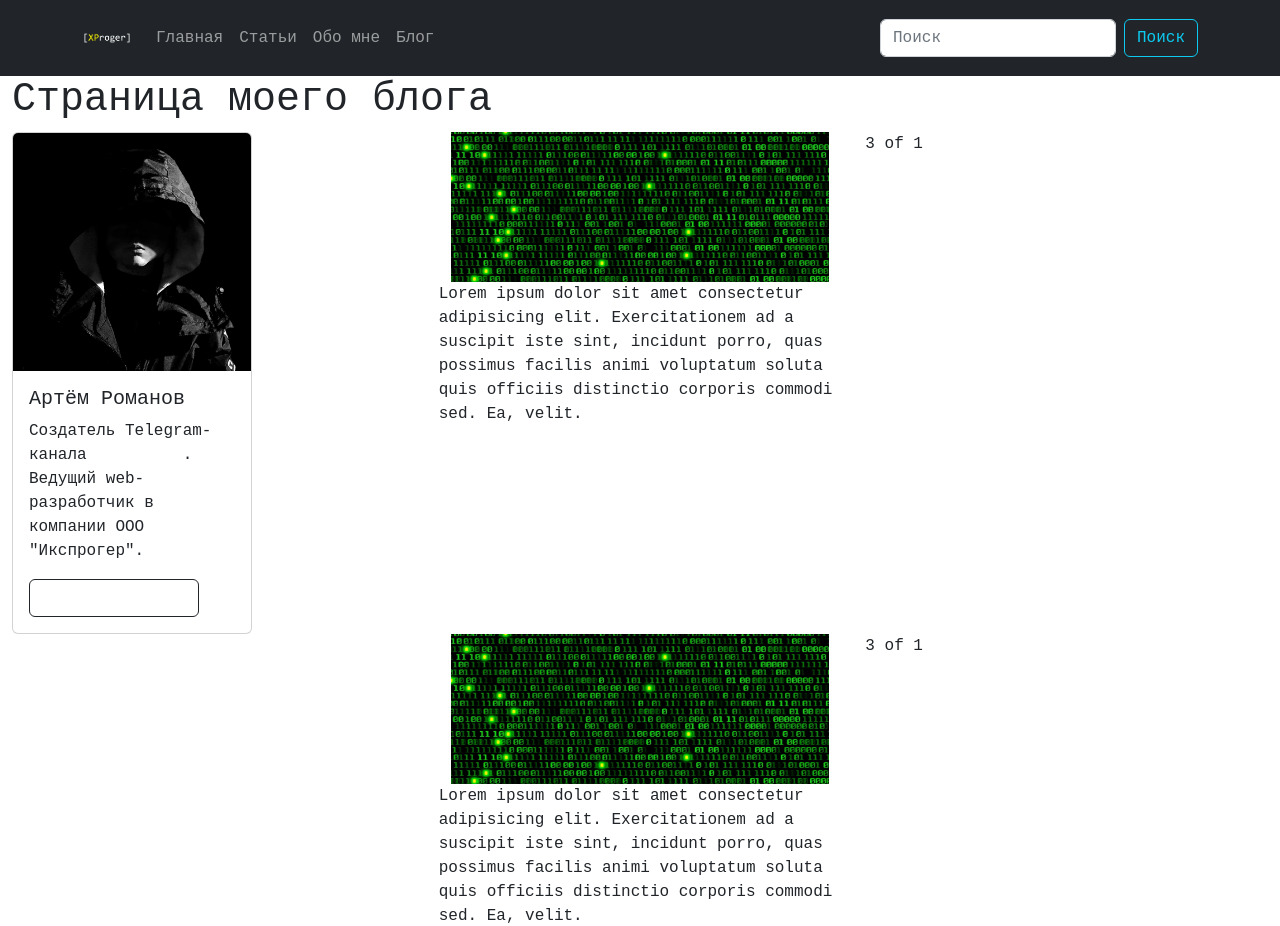
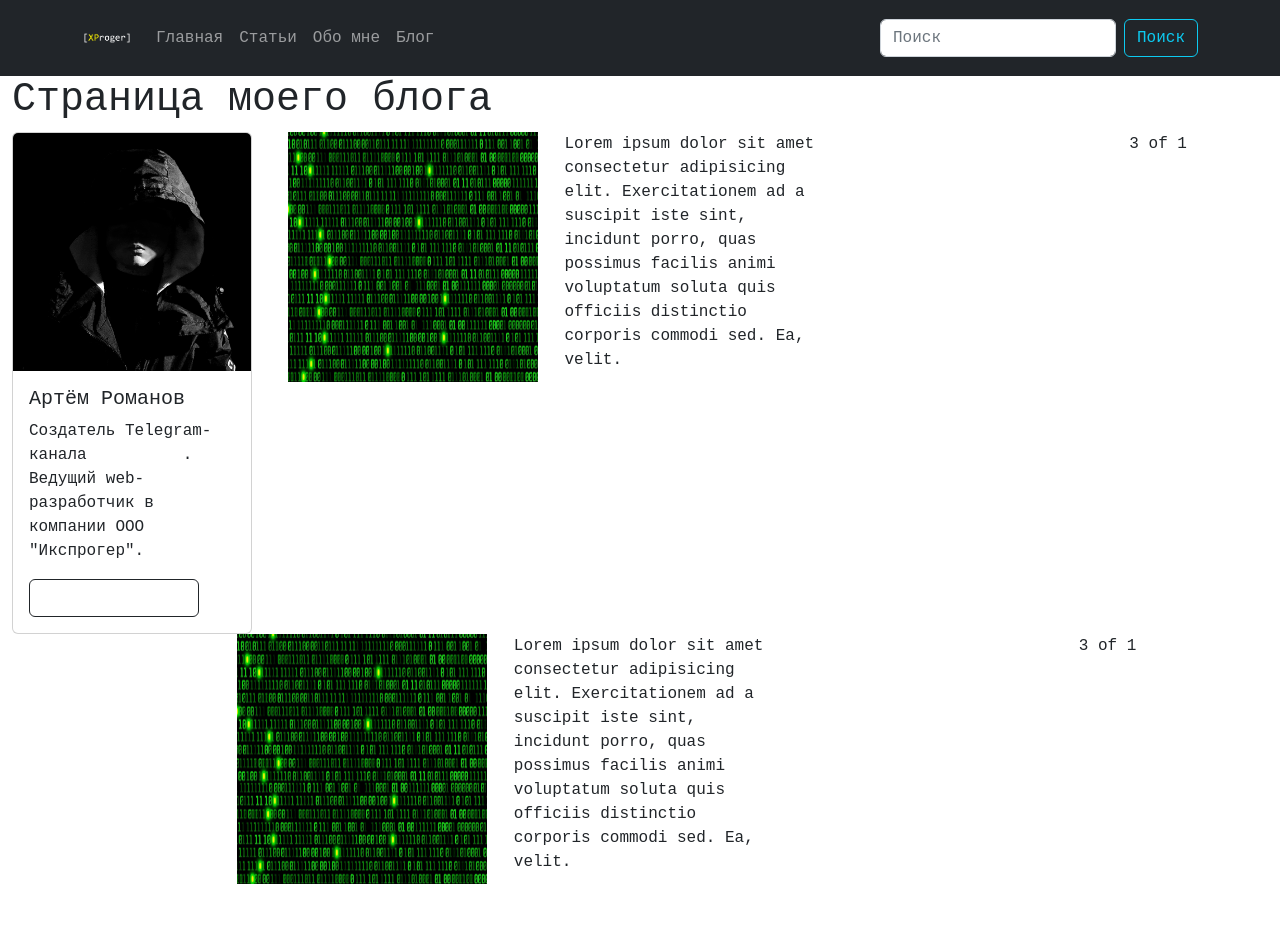
Before and after one commit to artem-xopc/xnet, a React (Create React App) app: page /blog in a window 1280 px wide. Shown: the top 926 px of the page. After the commit the page ends 884 px from the top, so only its background shows below. Built offline with nearby package versions, Linux system fonts and the light colour scheme.

Commit message:
update layout

```diff
--- a/src/Components/BlogPost.jsx
+++ b/src/Components/BlogPost.jsx
@@ -1,19 +1,21 @@
 import React from "react";
-import { Container, Row } from "react-bootstrap";
+import { Col, Container, Row } from "react-bootstrap";
 import postImg from "../icons/01010102.jpg";
 import "./styles.css";
 
 function Post(props) {
   return (
     <Container fluid>
-      <Row>
-        <img width="500" height="150" src={postImg} />
-      </Row>
-      <Row>
-        Lorem ipsum dolor sit amet consectetur adipisicing elit. Exercitationem
-        ad a suscipit iste sint, incidunt porro, quas possimus facilis animi
-        voluptatum soluta quis officiis distinctio corporis commodi sed. Ea,
-        velit.
+      <Row xs={2} md={4} lg={3}>
+        <Col>
+          <img width="250" height="250" src={postImg} />
+        </Col>
+        <Col>
+          Lorem ipsum dolor sit amet consectetur adipisicing elit.
+          Exercitationem ad a suscipit iste sint, incidunt porro, quas possimus
+          facilis animi voluptatum soluta quis officiis distinctio corporis
+          commodi sed. Ea, velit.
+        </Col>
       </Row>
     </Container>
   );
--- a/src/Pages/BlogPage/Blog.jsx
+++ b/src/Pages/BlogPage/Blog.jsx
@@ -11,21 +11,14 @@
         <Col>
           <ProfileCard />
         </Col>
-        <Col>
+        <Col sm={8}>
           <Post />
         </Col>
         <Col>3 of 1</Col>
       </Row>
       <Row>
         <Col></Col>
-        <Col>
-          <Post />
-        </Col>
-        <Col>3 of 1</Col>
-      </Row>
-      <Row>
-        <Col></Col>
-        <Col>
+        <Col sm={8}>
           <Post />
         </Col>
         <Col>3 of 1</Col>
--- a/src/Pages/MainPage/Main.jsx
+++ b/src/Pages/MainPage/Main.jsx
@@ -1,12 +1,18 @@
-import { Button } from 'react-bootstrap';
-import CarouselImg  from '../../Components/Carousel';
+import { Button, Col, Container, Row } from "react-bootstrap";
+import CarouselImg from "../../Components/Carousel";
 
 const Main = () => {
   return (
     <div>
       <CarouselImg />
-      <h1>Главная</h1>
-      <Button variant='primary'>Кнопка</Button>
+      <Container fluid>
+        <Row>
+          <Col></Col>
+        </Row>
+        <Row>
+          <Col></Col>
+        </Row>
+      </Container>
     </div>
   );
 };
```
